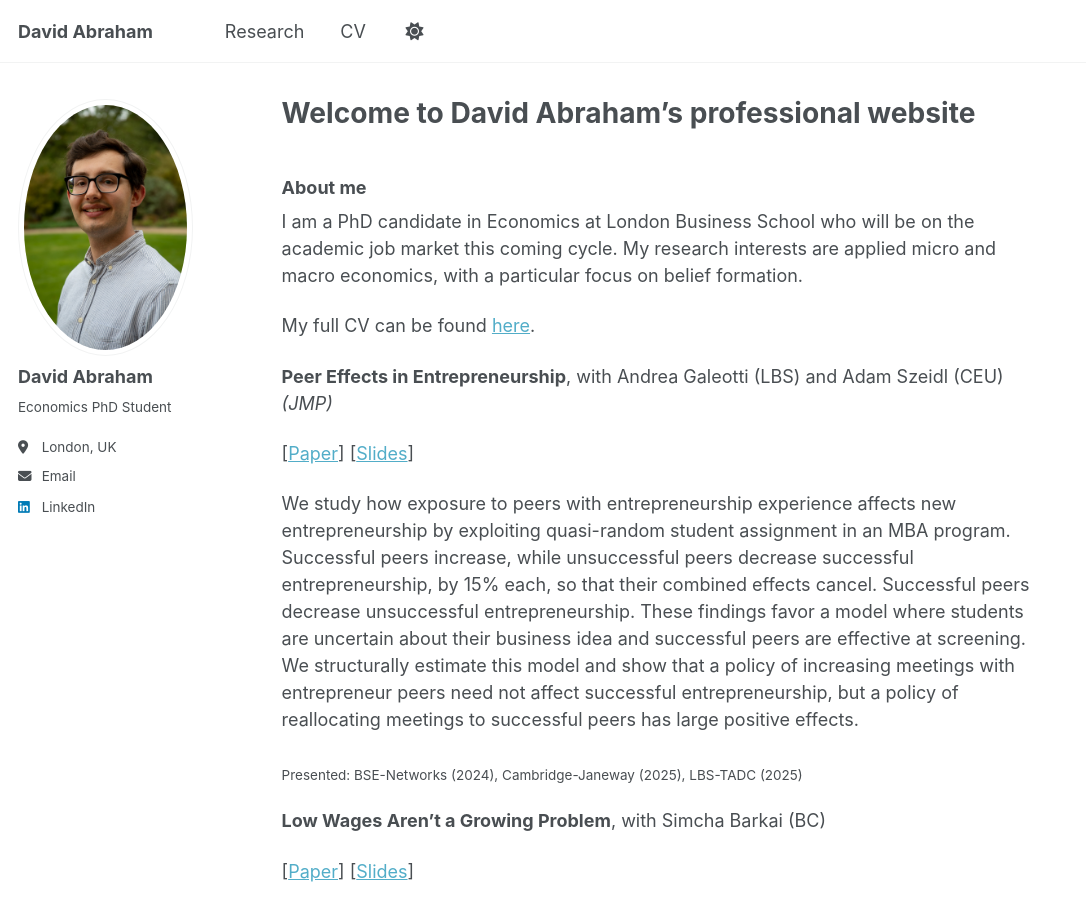
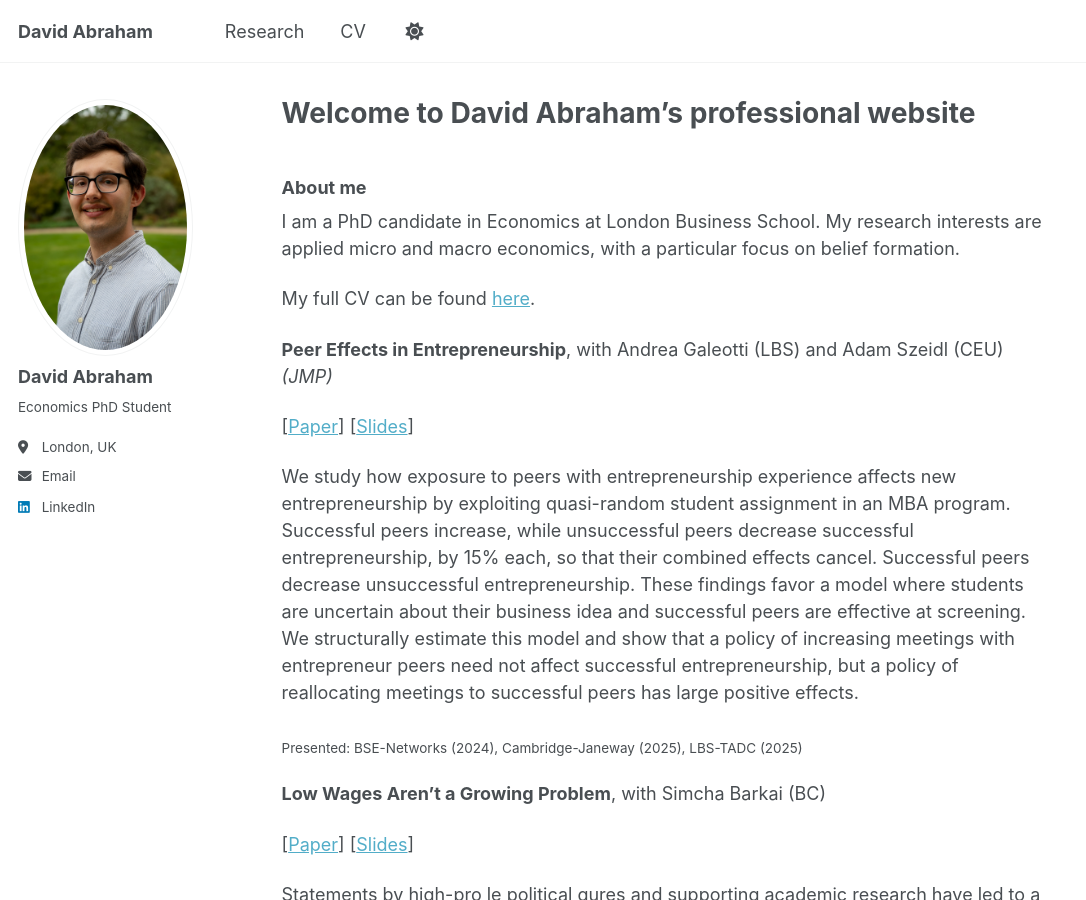
Before and after one commit to david-abraham-lbs/david-abraham-lbs.github.io, a Jekyll site: the page built from _pages/about.md, in a window 1280 px wide and 900 px high. Shown: the whole window, without its empty margins (0-1086 px from the left). Built offline with Jekyll 4.4.1, drawn with Linux system fonts in a browser that asks for light colours.

Commit message:
Update About me

```diff
--- a/_pages/about.md
+++ b/_pages/about.md
@@ -9,7 +9,7 @@ redirect_from:
 
 ### About me
 
-I am a PhD candidate in Economics at London Business School who will be on the academic job market this coming cycle. My research interests are applied micro and macro economics, with a particular focus on belief formation.
+I am a PhD candidate in Economics at London Business School. My research interests are applied micro and macro economics, with a particular focus on belief formation.
 
 My full CV can be found [here](https://www.dropbox.com/scl/fi/uheceocapaizkszx9dmac/David_Abraham_CV.pdf?rlkey=fq73jilr4vi2b2e1wvm3vu27p&dl=0).
 
```
